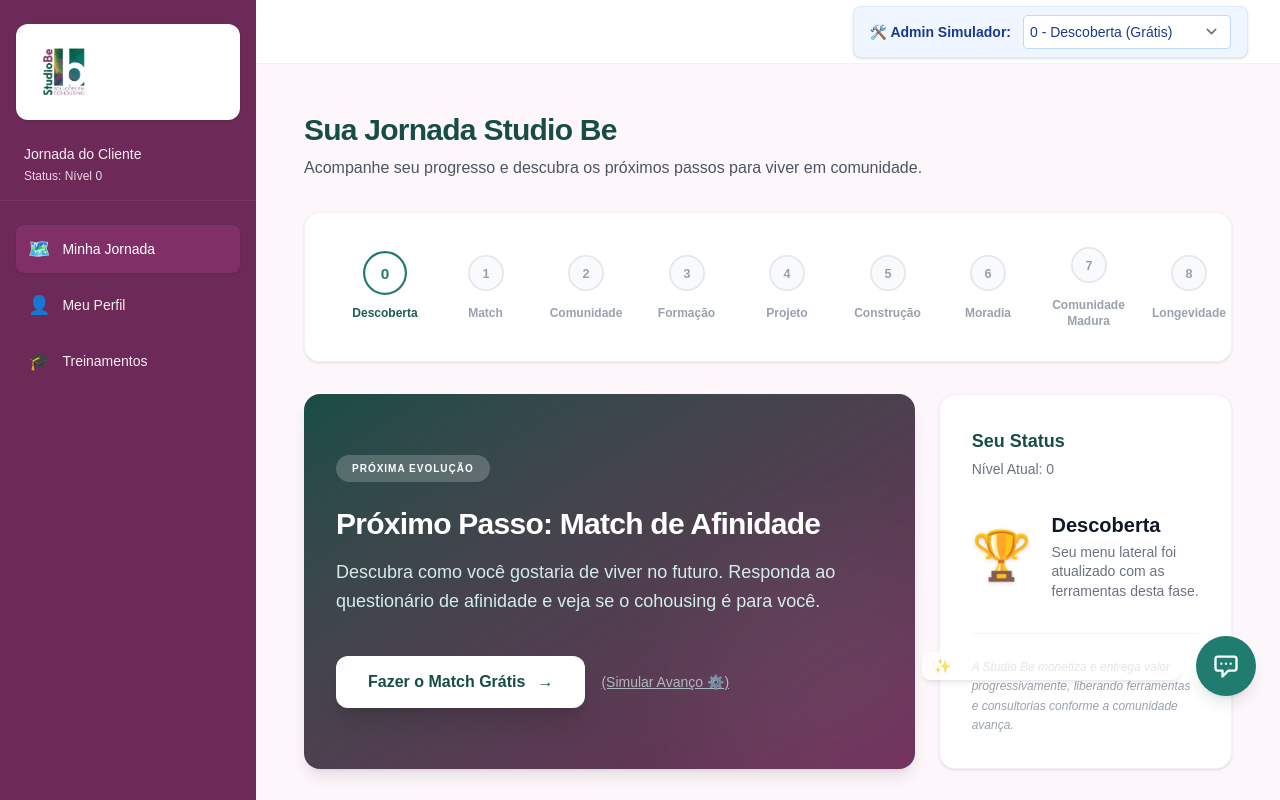
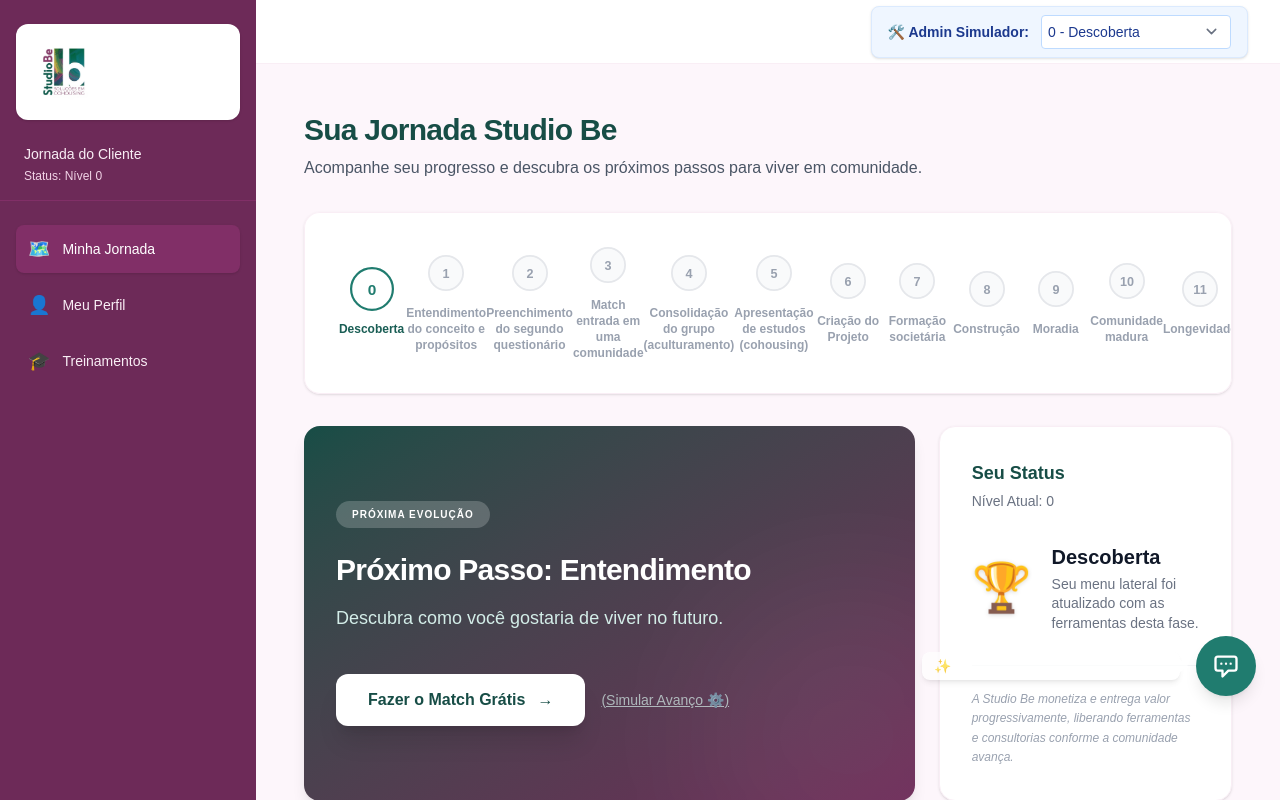
Before and after one commit to AdautoRizzi/studiobecohousing, a Next.js app: page /dashboard in a window 1280 px wide. Built offline with nearby package versions, Linux system fonts and the light colour scheme; a web font is replaced by a local one.

Commit message:
feat: upgrade jornada studiobe steps to 12 levels (0 to 11)

```diff
--- a/src/app/dashboard/ClientTierContext.tsx
+++ b/src/app/dashboard/ClientTierContext.tsx
@@ -2,15 +2,18 @@
 import React, { createContext, useContext, useState, useEffect } from 'react';
 
 export const Tiers = [
-    { level: 0, name: 'Descoberta', offerTitle: 'Próximo Passo: Match de Afinidade', offerDesc: 'Descubra como você gostaria de viver no futuro. Responda ao questionário de afinidade e veja se o cohousing é para você.', cta: 'Fazer o Match Grátis', ctaLink: '/dashboard/questionario/descobridor' },
-    { level: 1, name: 'Match', offerTitle: 'Próximo Passo: Comunidade', offerDesc: 'Seu perfil deu match! Dê o próximo passo e garanta seu lugar reservando sua vaga na comunidade.', cta: 'Preencher Alinhamento Profundo', ctaLink: '/dashboard/questionario/profundo' },
-    { level: 2, name: 'Comunidade', offerTitle: 'Próximo Passo: Formação', offerDesc: 'Bem-vindo à comunidade. Agora precisamos nos alinhar. Inicie nosso programa de formação.', cta: 'Iniciar Programa Pago' },
-    { level: 3, name: 'Formação', offerTitle: 'Próximo Passo: Projeto', offerDesc: 'Com a visão alinhada, é hora de materializar. Avance para a consultoria do projeto arquitetônico e jurídico.', cta: 'Contratar Projeto' },
-    { level: 4, name: 'Projeto', offerTitle: 'Próximo Passo: Construção', offerDesc: 'O projeto está pronto! Vamos tirar do papel. Inicie a gestão e coordenação da obra.', cta: 'Iniciar Construção' },
-    { level: 5, name: 'Construção', offerTitle: 'Próximo Passo: Moradia', offerDesc: 'A obra está quase lá! Prepare sua mudança e ative a plataforma SaaS para o dia a dia.', cta: 'Ativar Plataforma de Moradia' },
-    { level: 6, name: 'Moradia', offerTitle: 'Próximo Passo: Comunidade Madura', offerDesc: 'Você já está morando! Facilite a vida da comunidade ativando nossos serviços de administração terceirizada.', cta: 'Conhecer Administração' },
-    { level: 7, name: 'Comunidade Madura', offerTitle: 'Próximo Passo: Longevidade', offerDesc: 'Sua comunidade está rodando perfeitamente. Conheça nossos parceiros e serviços premium focados em longevidade.', cta: 'Explorar Serviços Premium' },
-    { level: 8, name: 'Longevidade', offerTitle: 'Jornada Completa', offerDesc: 'Você atingiu o nível máximo de suporte da Studio Be. Aproveite sua comunidade!', cta: '' }
+    { level: 0, name: 'Descoberta', offerTitle: 'Próximo Passo: Entendimento', offerDesc: 'Descubra como você gostaria de viver no futuro.', cta: 'Fazer o Match Grátis', ctaLink: '/dashboard/questionario/descobridor' },
+    { level: 1, name: 'Entendimento do conceito e propósitos', offerTitle: 'Próximo Passo: Questionário', offerDesc: 'Aprofunde-se nos conceitos da comunidade.', cta: 'Acessar Materiais', ctaLink: '#' },
+    { level: 2, name: 'Preenchimento do segundo questionário', offerTitle: 'Próximo Passo: Match', offerDesc: 'Responda ao questionário profundo para definirmos seu perfil.', cta: 'Preencher Alinhamento Profundo', ctaLink: '/dashboard/questionario/profundo' },
+    { level: 3, name: 'Match entrada em uma comunidade', offerTitle: 'Próximo Passo: Consolidação', offerDesc: 'Seu perfil deu match! Garanta seu lugar reservando sua vaga na comunidade.', cta: 'Entrar na Comunidade', ctaLink: '#' },
+    { level: 4, name: 'Consolidação do grupo (aculturamento)', offerTitle: 'Próximo Passo: Estudos', offerDesc: 'Bem-vindo(a)! Participe dos treinamentos e encontros presenciais.', cta: 'Acessar Treinamentos', ctaLink: '/dashboard/cursos' },
+    { level: 5, name: 'Apresentação de estudos (cohousing)', offerTitle: 'Próximo Passo: Criação', offerDesc: 'Conheça as possibilidades de formatos de cohousing para o grupo.', cta: 'Ver Estudos', ctaLink: '#' },
+    { level: 6, name: 'Criação do Projeto', offerTitle: 'Próximo Passo: Formação Societária', offerDesc: 'É hora de desenhar e arquitetar o seu futuro lar.', cta: 'Acompanhar Projeto', ctaLink: '#' },
+    { level: 7, name: 'Formação societária', offerTitle: 'Próximo Passo: Construção', offerDesc: 'Formalize a sociedade para dar início às obras com total segurança.', cta: 'Ver Detalhes', ctaLink: '#' },
+    { level: 8, name: 'Construção', offerTitle: 'Próximo Passo: Moradia', offerDesc: 'O projeto está ganhando vida. Acompanhe a evolução da construção.', cta: 'Acompanhar Obra', ctaLink: '#' },
+    { level: 9, name: 'Moradia', offerTitle: 'Próximo Passo: Comunidade Madura', offerDesc: 'Você já está no seu novo lar. Ative nossos serviços terceirizados.', cta: 'Administração', ctaLink: '#' },
+    { level: 10, name: 'Comunidade madura', offerTitle: 'Próximo Passo: Longevidade', offerDesc: 'Sua comunidade funciona em harmonia. Conheça recursos para o futuro.', cta: 'Ver Recursos', ctaLink: '#' },
+    { level: 11, name: 'Longevidade', offerTitle: 'Jornada Completa', offerDesc: 'Você atingiu o nível máximo de suporte. Aproveite ao máximo sua comunidade StudioBe!', cta: '', ctaLink: '#' }
 ];
 
 interface TierContextProps {
--- a/src/app/dashboard/layout.tsx
+++ b/src/app/dashboard/layout.tsx
@@ -4,7 +4,7 @@ import React from 'react';
 import Link from 'next/link';
 import FloatingAssistant from '@/components/chat/FloatingAssistant';
 import { usePathname } from 'next/navigation';
-import { ClientTierProvider, useClientTier } from './ClientTierContext';
+import { ClientTierProvider, useClientTier, Tiers } from './ClientTierContext';
 
 function DashboardContent({ children }: { children: React.ReactNode }) {
     const pathname = usePathname();
@@ -14,13 +14,13 @@ function DashboardContent({ children }: { children: React.ReactNode }) {
         { name: 'Minha Jornada', href: '/dashboard', icon: '🗺️', minTier: 0, exact: true },
         { name: 'Meu Perfil', href: '/dashboard/perfil', icon: '👤', minTier: 0 },
         { name: 'Treinamentos', href: '/dashboard/cursos', icon: '🎓', minTier: 0 },
-        { name: 'Comunidade & Vizinhos', href: '/dashboard/comunidade', icon: '👥', minTier: 2 },
-        { name: 'Governança & Fórum', href: '/dashboard/governanca', icon: '🏛️', minTier: 3 },
-        { name: 'Eventos da Vila', href: '/dashboard/eventos', icon: '📅', minTier: 4 },
-        { name: 'Finanças & Boletos', href: '/dashboard/financas', icon: '📊', minTier: 5 },
-        { name: 'Serviços & Manutenção', href: '/dashboard/servicos', icon: '🔧', minTier: 6 },
-        { name: 'Sustentabilidade', href: '/dashboard/sustentabilidade', icon: '♻️', minTier: 6 },
-        { name: 'Horta Comunitária', href: '/dashboard/horta', icon: '🌱', minTier: 7 },
+        { name: 'Comunidade & Vizinhos', href: '/dashboard/comunidade', icon: '🏘️', minTier: 3 },
+        { name: 'Governança & Fórum', href: '/dashboard/governanca', icon: '⚖️', minTier: 4 },
+        { name: 'Eventos da Vila', href: '/dashboard/eventos', icon: '🎉', minTier: 4 },
+        { name: 'Finanças & Boletos', href: '/dashboard/financas', icon: '💸', minTier: 7 },
+        { name: 'Serviços & Manutenção', href: '/dashboard/servicos', icon: '🛠️', minTier: 9 },
+        { name: 'Sustentabilidade', href: '/dashboard/sustentabilidade', icon: '♻️', minTier: 9 },
+        { name: 'Horta Comunitária', href: '/dashboard/horta', icon: '🍅', minTier: 9 },
     ];
 
     const visibleNav = allNav.filter(item => tier >= item.minTier);
@@ -71,15 +71,11 @@ function DashboardContent({ children }: { children: React.ReactNode }) {
                             value={tier}
                             onChange={(e) => setTier(Number(e.target.value))}
                         >
-                            <option value={0}>0 - Descoberta (Grátis)</option>
-                            <option value={1}>1 - Match (Grátis/Premium)</option>
-                            <option value={2}>2 - Comunidade (Taxa Adesão)</option>
-                            <option value={3}>3 - Formação (Prog. Pago)</option>
-                            <option value={4}>4 - Projeto (Consultoria)</option>
-                            <option value={5}>5 - Construção (Gestão)</option>
-                            <option value={6}>6 - Moradia (SaaS)</option>
-                            <option value={7}>7 - Com. Madura (Admin)</option>
-                            <option value={8}>8 - Longevidade (Premium)</option>
+                            {Tiers.map(t => (
+                                <option key={t.level} value={t.level}>
+                                    {t.level} - {t.name.substring(0, 20)}{t.name.length > 20 ? '...' : ''}
+                                </option>
+                            ))}
                         </select>
                     </div>
                 </header>
```
